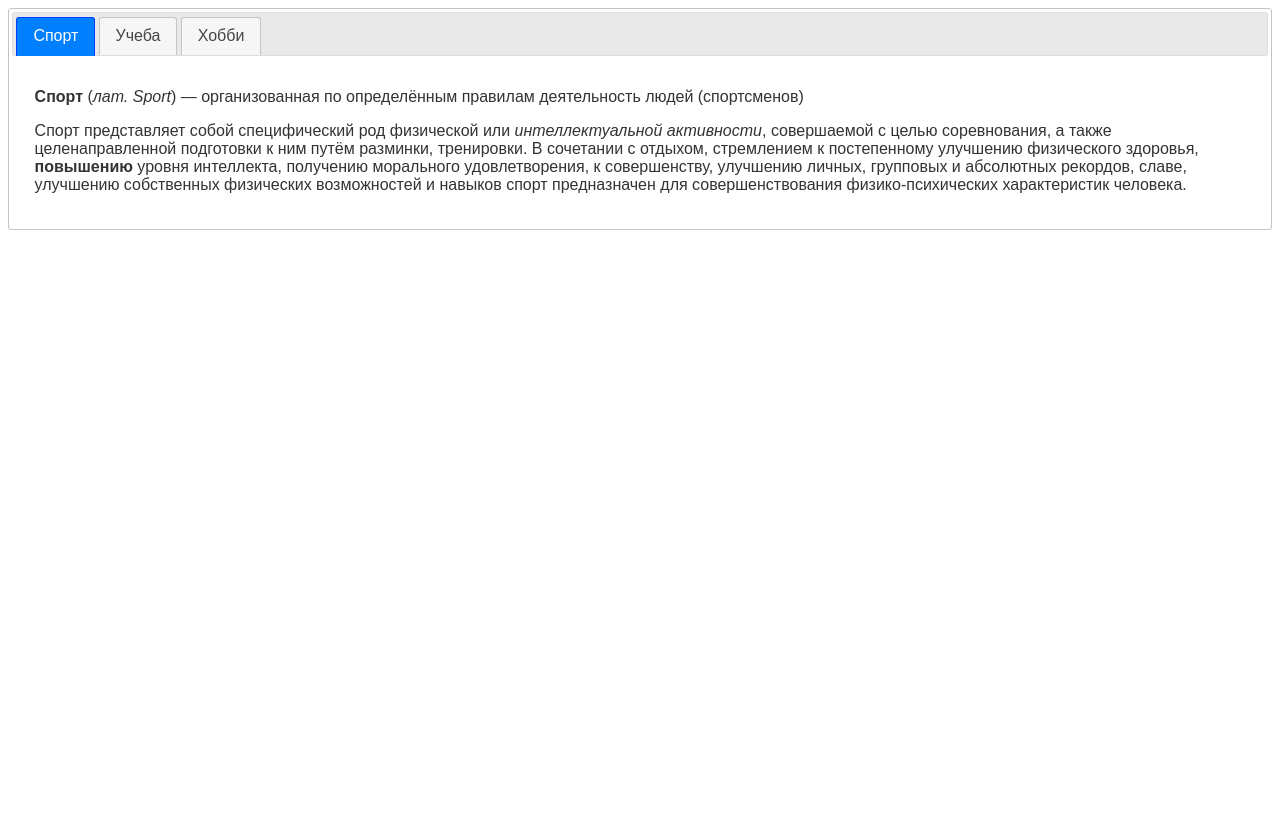
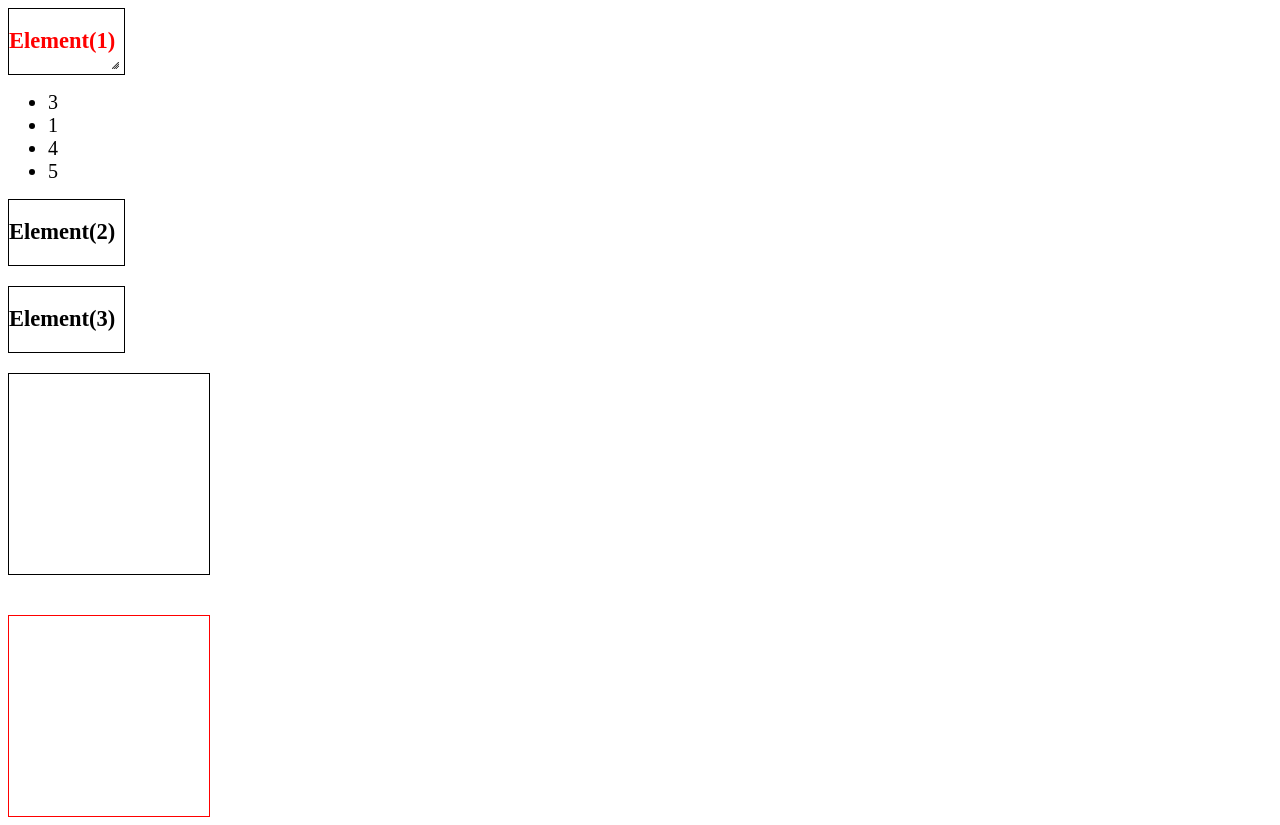
Before and after one commit to ismatagiev/Jquery_UI, a plain HTML site: page index.html in a window 1280 px wide. Before the commit the page ends 800 px from the top, so only its background shows below. Drawn offline with nearby package versions, Linux system fonts and the light colour scheme.

Commit message:
Задание 1 - Jquery_UI

```diff
--- a/index.html
+++ b/index.html
@@ -8,29 +8,24 @@
 	<link rel="stylesheet" href="jquery-ui-1.13.1.custom/jquery-ui.min.css">
 	<script src="jquery-ui-1.13.1.custom/jquery-ui.min.js"></script>
 	<script src="script.js"></script>
+	<link rel="stylesheet" href="style.css">
 </head>
 <body>
-	<body>
-<div id="tabs">
-<ul>
-<li><a href="#tabs-1">Спорт</a></li>
-<li><a href="#tabs-2">Учеба</a></li>
-<li><a href="#tabs-3">Хобби</a></li>
-</ul>
-<div id="tabs-1">
-<p><b>Спорт</b> (<i>лат. Sport</i>) — организованная по определённым правилам деятельность людей (спортсменов)</p>
-<p>Спорт представляет собой специфический род физической или <i>интеллектуальной активности</i>, совершаемой с целью соревнования, а также целенаправленной подготовки к ним путём разминки, тренировки. В сочетании с отдыхом, стремлением к постепенному улучшению физического здоровья, <b>повышению</b> уровня интеллекта, получению морального удовлетворения, к совершенству, улучшению личных, групповых и абсолютных рекордов, славе, улучшению собственных физических возможностей и навыков спорт предназначен для совершенствования физико-психических характеристик человека.</p>
-</div>
-<div id="tabs-2">
-<p><b>Учеба</b> (<i>лат. Study</i>) — совокупность организованных мероприятий, направленных на получение знаний, умений, <b>приобретение опыта</b>. При этом учёба — это не какое-то действие, которое можно закончить — это <b>постоянный процесс</b>, потому что чем больше мы читаем или смотрим, тем больше узнаём)
-Так что учитесь — это пригодится. А чем больше вы знаете, тем больше вы стоите на рынке труда</p>
-</div>
-<div id="tabs-3">
-<p><b>Хобби</b> (<i>лат. hobby</i>) — вид человеческой деятельности, некое увлечение, которым занимаются на досуге, для наслаждения.</p>
-<p>Увлечение — то, чем человек любит и с радостью готов заниматься в своё свободное время. Увлечение является хорошим способом борьбы со стрессом, депрессией, злостью, гневом или яростью. Кроме того, увлечения зачастую помогают развить кругозор. Основная цель увлечений — помочь самореализоваться.</p>
-<p>Словом <i>«хобби»</i> в английском языке в конце XIII века называли маленькую лошадь, уже не horse, но еще не pony. Впоследствии, с <b>1550-х</b> слово это стало обозначать детскую игрушечную лошадку hobbyhorse</p>
 
-</div>
-</body>
+	<div class="accordion">
+		<div class="" id="el1"><h2>Element(1)</h2></div>
+		<ul id="sort1">
+			<li>3</li>
+			<li>1</li>
+			<li>4</li>
+			<li>5</li>
+		</ul>
+		<div id="el2"><h2>Element(2)</h2></div>
+		<div id="el3"><h2>Element(3)</h2></div>
+		<div class="" id="drop1"></div>
+		<div class="" id="drop2"></div>
+
+	</div>
+
 </body>
 </html>
--- a/script.js
+++ b/script.js
@@ -1,5 +1,20 @@
-$(document).ready(function(){
-
-   $("#tabs").tabs();
-
+$(document).ready(function() {
+   $("#el1").draggable();
+   $("#el1").resizable();
+   $("#el2").draggable({stack:"#drop1"});
+   $("#el3").draggable({stack:"#drop1"});
+   $("#sort1").sortable();
+   $("#drop1").droppable({
+      drop:function(){
+      $("#drop1").css("background-color", "#22b348");
+      $("#el2").css("display", "none")
+      }
+   });
+   $("#drop2").droppable({
+      accept: "#el3",
+      drop: function(){
+      $("#drop2").css("background-color", "#22b348");
+      $("#el3").css("display", "none")
+      }
+   })
 });
--- a/style.css
+++ b/style.css
@@ -1,3 +1,42 @@
-ul{
-	background-color: #28a1cd;
+li{
+	font-size: 20px;
 }
+
+#drop1{
+	width: 200px;
+	height: 200px;
+	border: 1px solid #000;
+	margin-bottom: 40px;
+	background-color: #fff;
+}
+
+#drop2{
+	width: 200px;
+	height: 200px;
+	border: 1px solid red;
+	background-color: #fff;
+}
+
+#el1{
+	width: 115px;
+	height: 65px;
+	border: 1px solid #000;
+	color: red;
+	font-size: 15px;
+}
+
+#el2{
+	width: 115px;
+	height: 65px;
+	border: 1px solid #000;
+	font-size: 15px;
+	margin-bottom: 20px;
+}
+
+#el3{
+	width: 115px;
+	height: 65px;
+	border: 1px solid #000;
+	font-size: 15px;
+	margin-bottom: 20px;
+}
```
